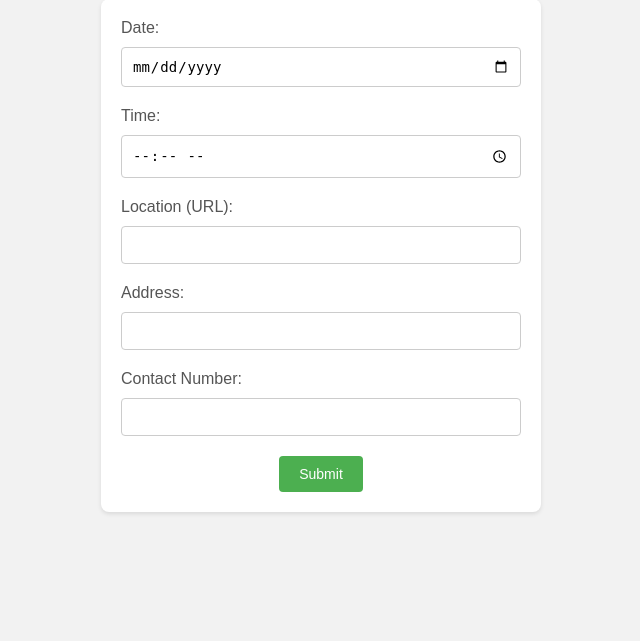
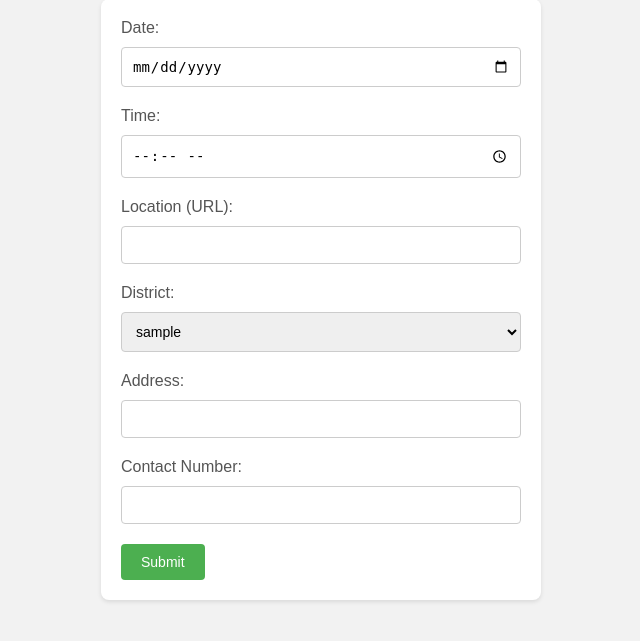
Before and after one commit to Sowmya1414/Connect2Serve, a Flask app: template templates/add_event.html in a window 1280 px wide. Shown: the part 81-722 px from the top of the page, without its empty margins (319-959 px from the left). Run offline with Flask 3, Linux system fonts and the light colour scheme; the template is opened without the code that fills it, so the values that code supplies are empty; the visitor is signed in with stand-in values (Sample User, id 1).

Commit message:
updated event

```diff
--- a/templates/add_event.html
+++ b/templates/add_event.html
@@ -50,8 +50,6 @@
       border-radius: 4px;
       cursor: pointer;
       font-size: 14px;
-      margin: 0 auto; /* Center align horizontally */
-      display: block; /* Make the button a block element */
     }
 
     input[type="submit"]:hover {
@@ -61,6 +59,15 @@
     .error {
       color: #f44336;
       font-size: 12px;
+    }
+    select{
+        width: 100%;
+      padding: 10px;
+      border: 1px solid #ccc;
+      border-radius: 4px;
+      box-sizing: border-box;
+      font-size: 14px;
+      margin-bottom: 20px;
     }
   </style>
 </head>
@@ -79,6 +86,44 @@
 
       <label for="location">Location (URL):</label>
       <input type="text" id="location" name="location" required>
+      <label for="location">District:</label>
+      <div class="Districts">
+
+        <select id="District" name="district" required>
+            <option value="{{current_user.district}}">{{current_user.district}}</option>
+            <option value="Amalapuram">Amalapuram</option>
+            <option value="Anakapalli">Anakapalli</option>
+            <option value="Ananthapuram">Ananthapuram</option>
+            <option value="Bapatla">Bapatla</option>
+            <option value="Bhimavaram">Bhimavaram</option>
+            <option value="Chittoor">Chittoor</option>
+            <option value="Eluru">Eluru</option>
+
+            <option value="Guntur">Guntur</option>
+            <option value="Kakinada">Kakinada</option>
+            <option value="Kurnool">Kurnool</option>
+
+            <option value="Kadapa">Kadapa</option>
+            <option value="Machilipatnam">Machilipatnam</option>
+            <option value="Nandyala">Nandyala</option>
+            <option value="Narasaraopeta">Narasaraopeta</option>
+            <option value="Nellore">Nellore</option>
+            <option value="Ongole">Ongole</option>
+            <option value="Parvathipuram">Parvathipuram</option>
+            <option value="Paderu">Paderu</option>
+            <option value="Puttaparthi">Puttaparthi</option>
+            <option value="Rayachoti">Rayachoti</option>
+
+            <option value="Rajahmahendravaram">Rajahmahendravaram</option>
+            <option value="Srikakulam">Srikakulam</option>
+            <option value="Tirupati">Tirupati</option>
+            <option value="Visakhapatnam">Visakhapatnam</option>
+            <option value="Vizianagaram">Vizianagaram</option>
+            <option value="Vijayawada">Vijayawada</option>
+
+          </select>
+
+        </div>
 
       <label for="address">Address:</label>
       <input type="text" id="address" name="address" required>
```
